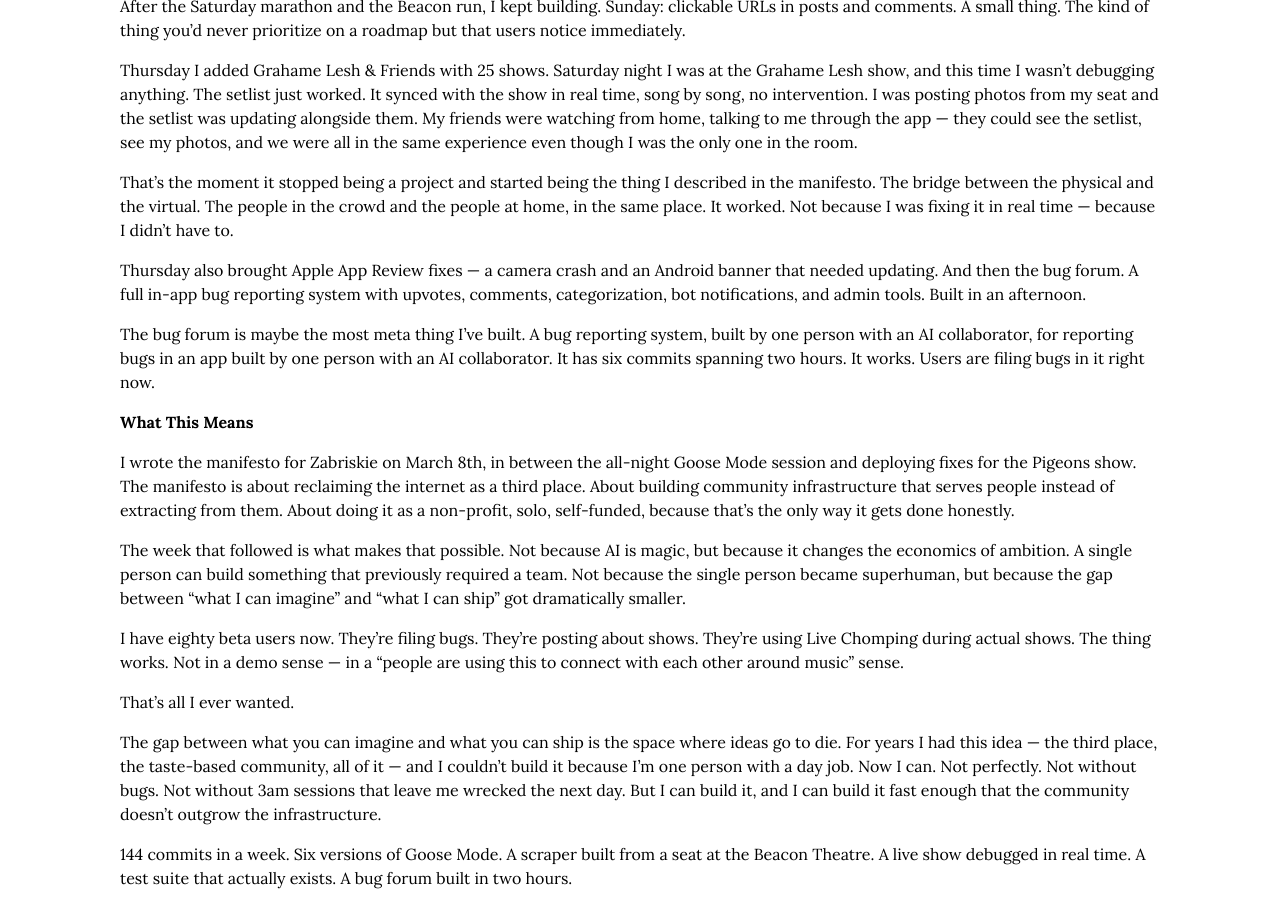
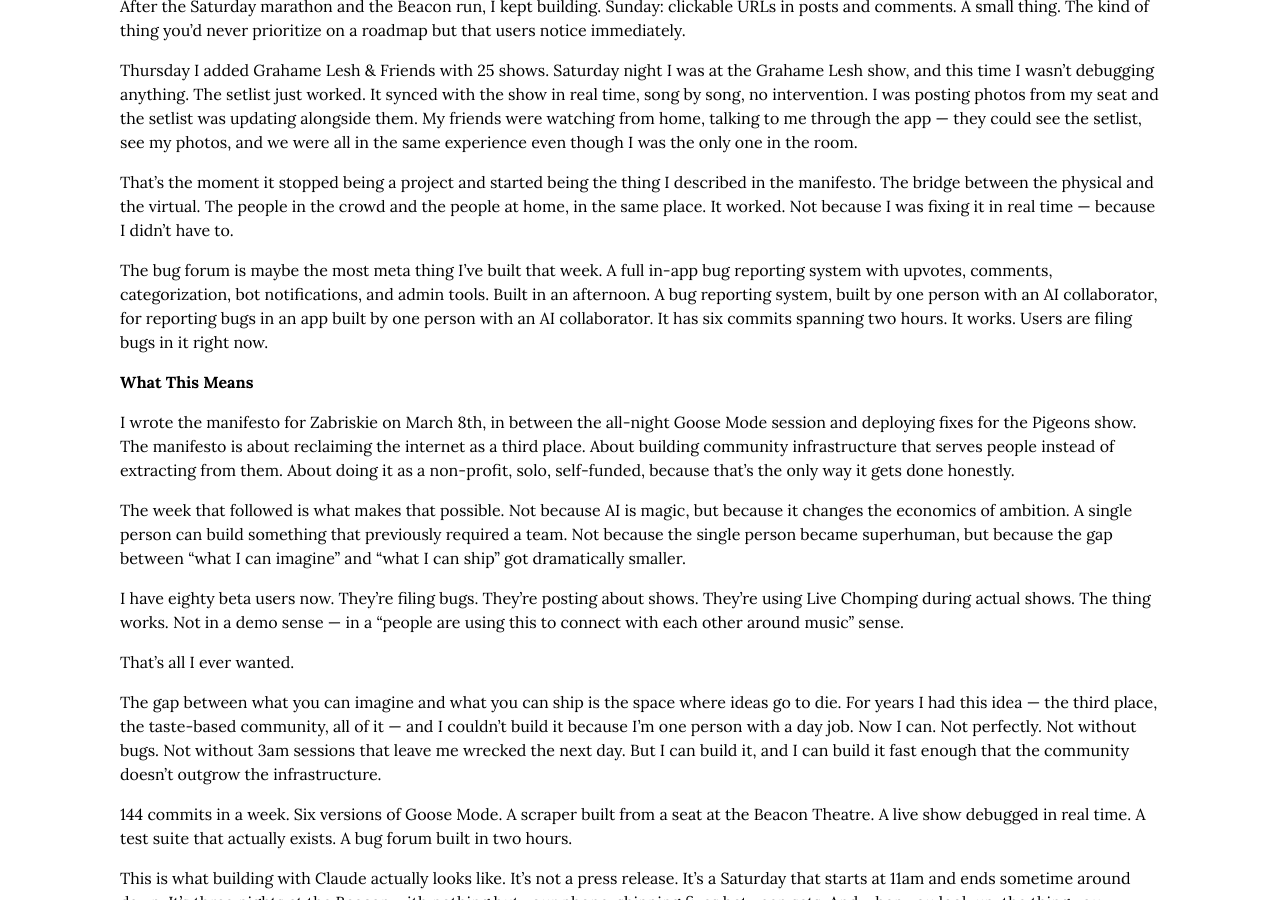
Before and after one commit to cmeiklejohn/cmeiklejohn.github.io, a Jekyll site: the page built from _posts/2026-03-20-what-building-with-claude-actually-looks-like.markdown, in a window 1280 px wide and 900 px high, scrolled down 3498 px. Built offline with Jekyll 4.4.1, drawn with Linux system fonts in a browser that asks for light colours; some web fonts are replaced.

Commit message:
Remove App Review fixes paragraph — no value
Co-Authored-By: Claude Opus 4.6 (1M context) <noreply@anthropic.com>

```diff
--- a/_posts/2026-03-20-what-building-with-claude-actually-looks-like.markdown
+++ b/_posts/2026-03-20-what-building-with-claude-actually-looks-like.markdown
@@ -106,9 +106,7 @@ Thursday I added Grahame Lesh & Friends with 25 shows. Saturday night I was at t
 
 That's the moment it stopped being a project and started being the thing I described in the manifesto. The bridge between the physical and the virtual. The people in the crowd and the people at home, in the same place. It worked. Not because I was fixing it in real time — because I didn't have to.
 
-Thursday also brought Apple App Review fixes — a camera crash and an Android banner that needed updating. And then the bug forum. A full in-app bug reporting system with upvotes, comments, categorization, bot notifications, and admin tools. Built in an afternoon.
-
-The bug forum is maybe the most meta thing I've built. A bug reporting system, built by one person with an AI collaborator, for reporting bugs in an app built by one person with an AI collaborator. It has six commits spanning two hours. It works. Users are filing bugs in it right now.
+The bug forum is maybe the most meta thing I've built that week. A full in-app bug reporting system with upvotes, comments, categorization, bot notifications, and admin tools. Built in an afternoon. A bug reporting system, built by one person with an AI collaborator, for reporting bugs in an app built by one person with an AI collaborator. It has six commits spanning two hours. It works. Users are filing bugs in it right now.
 
 ## What This Means
 
```
